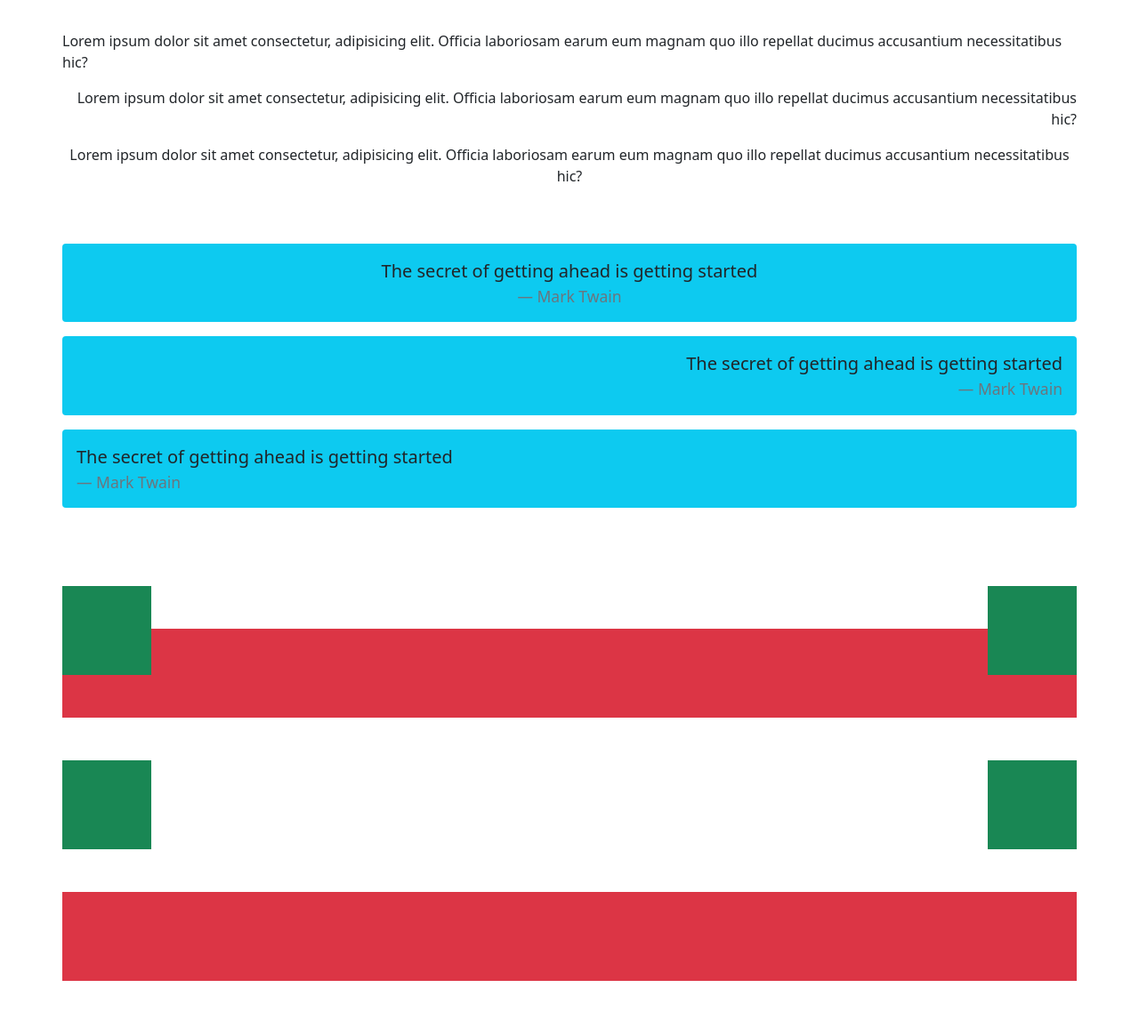
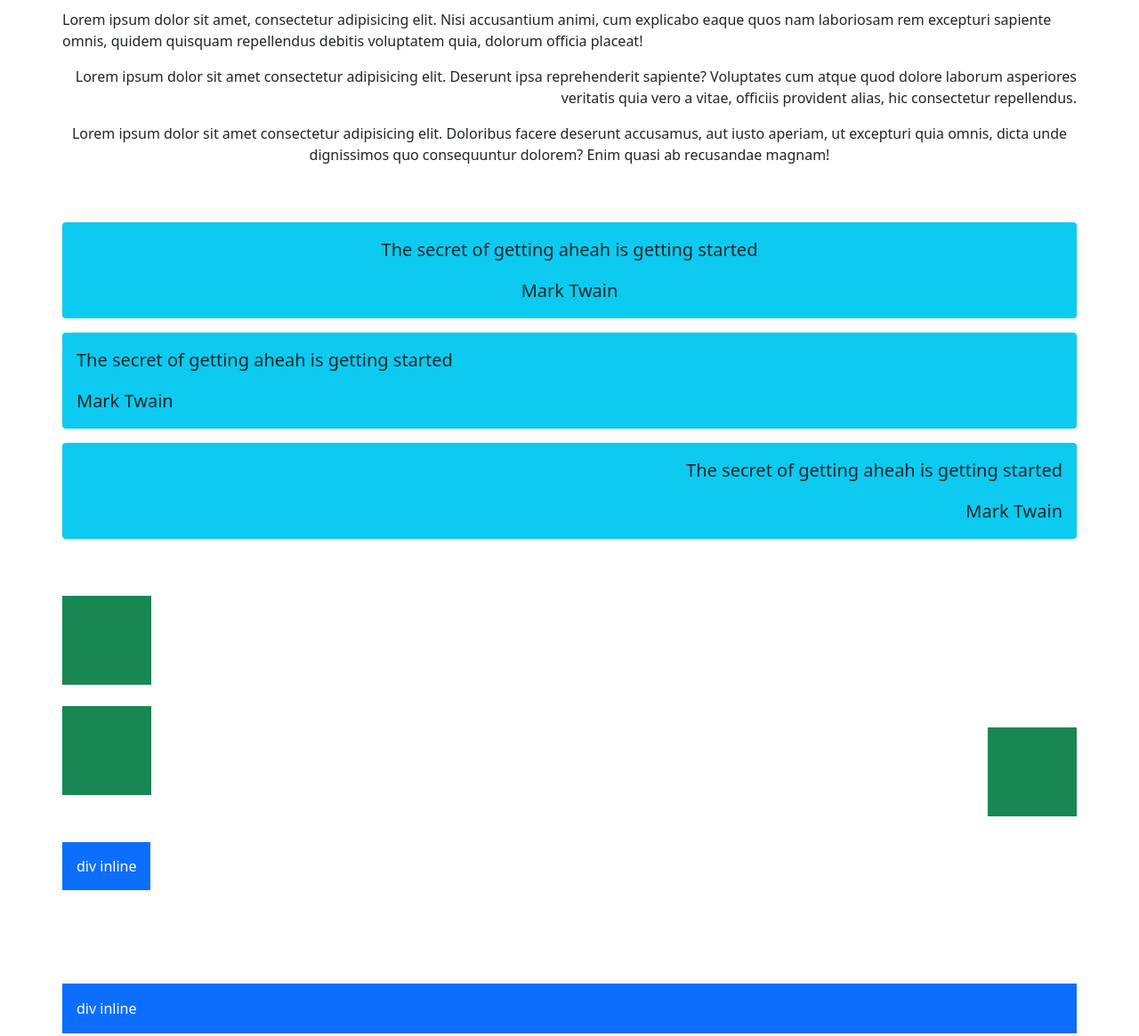
Before and after one commit to argun8394/bootstrap-lesson, a plain HTML site: page 04_08_lesson1/6.display-align.html in a window 1280 px wide. Shown: the part 140-1305 px from the top of the page at 89% size. Drawn offline with nearby package versions, Linux system fonts and the light colour scheme.

Commit message:
display -align last

```diff
--- a/04_08_lesson1/6.display-align.html
+++ b/04_08_lesson1/6.display-align.html
@@ -1,74 +1,89 @@
 <!DOCTYPE html>
 <html lang="en">
+
 <head>
     <meta charset="UTF-8">
     <meta http-equiv="X-UA-Compatible" content="IE=edge">
     <meta name="viewport" content="width=device-width, initial-scale=1.0">
     <link href="https://cdn.jsdelivr.net/npm/bootstrap@5.0.2/dist/css/bootstrap.min.css" rel="stylesheet" integrity="sha384-EVSTQN3/azprG1Anm3QDgpJLIm9Nao0Yz1ztcQTwFspd3yD65VohhpuuCOmLASjC" crossorigin="anonymous">
-    <title>Display-Align</title>
-
+    <title>Template</title>
     <style>
-        body{
+        body {
             padding: 70px;
         }
     </style>
 </head>
+
 <body>
+    <h1> Hello FS Team!</h1>
 
-    <h1>Hello FS Team!</h1>
 
-    <br><br>
+    <br>
+    <p class="text-start">Lorem ipsum dolor sit amet, consectetur adipisicing elit. Nisi accusantium animi, cum explicabo eaque quos nam laboriosam rem excepturi sapiente omnis, quidem quisquam repellendus debitis voluptatem quia, dolorum officia placeat!</p>
 
-    <p class="text-start">Lorem ipsum dolor sit amet consectetur, adipisicing elit. Officia laboriosam earum eum magnam quo illo repellat ducimus accusantium necessitatibus hic?</p>
+    <p class="text-end">Lorem ipsum dolor sit amet consectetur adipisicing elit. Deserunt ipsa reprehenderit sapiente? Voluptates cum atque quod dolore laborum asperiores veritatis quia vero a vitae, officiis provident alias, hic consectetur repellendus.</p>
 
-    <p class="text-end">Lorem ipsum dolor sit amet consectetur, adipisicing elit. Officia laboriosam earum eum magnam quo illo repellat ducimus accusantium necessitatibus hic?</p>
-
-    <p class="text-center">Lorem ipsum dolor sit amet consectetur, adipisicing elit. Officia laboriosam earum eum magnam quo illo repellat ducimus accusantium necessitatibus hic?</p>
+    <p class="text-center">Lorem ipsum dolor sit amet consectetur adipisicing elit. Doloribus facere deserunt accusamus, aut iusto aperiam, ut excepturi quia omnis, dicta unde dignissimos quo consequuntur dolorem? Enim quasi ab recusandae magnam!</p>
 
     <br><br>
 
     <blockquote class="blockquote bg-info p-3 rounded text-center">
-        <p>The secret of getting ahead is getting started</p>
-        <footer class="blockquote-footer">Mark Twain</footer>
+        <p>The secret of getting aheah is getting started</p>
+        <footer>
+            Mark Twain
+        </footer>
+    </blockquote>
+
+    <blockquote class="blockquote bg-info p-3 rounded text-start">
+        <p>The secret of getting aheah is getting started</p>
+        <footer>
+            Mark Twain
+        </footer>
     </blockquote>
 
     <blockquote class="blockquote bg-info p-3 rounded text-end">
-        <p>The secret of getting ahead is getting started</p>
-        <footer class="blockquote-footer">Mark Twain</footer>
-    </blockquote>
-
-    <blockquote class="blockquote bg-info p-3 rounded text-start">
-        <p>The secret of getting ahead is getting started</p>
-        <footer class="blockquote-footer">Mark Twain</footer>
+        <p>The secret of getting aheah is getting started</p>
+        <footer>
+            Mark Twain
+        </footer>
     </blockquote>
 
 
 
-    <br><br><br>
-
-    <!-- <div class="bg-success" style="width: 100px; height: 100px;"></div> -->
-    <div class="bg-success float-start" style="width: 100px; height: 100px;"></div>
-    <div class="bg-success float-end" style="width: 100px; height: 100px;"></div>
     <br><br>
-    <div class="bg-danger" style="height: 100px;"></div>
 
 
-    <br><br>
+    <div class="bg-success" style="width:100px; height: 100px;"></div>
+    <br>
+    <div class="bg-success float-start" style="width:100px; height: 100px;"></div>
+    <br>
+    <div class="bg-success float-end" style="width:100px; height: 100px;"></div>
 
-    <div class="clearfix">
-        <div class="bg-success float-start" style="width: 100px; height: 100px;"></div>
-        <div class="bg-success float-end" style="width: 100px; height: 100px;"></div>
-    </div>
-    <br><br>
-    <div class="bg-danger" style="height: 100px;"></div>
+    <br><br><br><br><br><br>
+
+
+    <div class=" d-inline bg-primary p-3 text-white">div inline</div>
+
+    <br><br><br><br><br><br>
+
+    <span class=" d-block bg-primary p-3 text-white">div inline</span>
+
+    <br><br><br><br><br><br>
+
+    <div class="d-none bg-danger" style="width:100px; height: 100px;">new div</div>
+    <div class="invisible bg-success" style="width:100px; height: 100px;">new div</div>
+    <div class="bg-primary" style="width:100px; height: 100px;">new div</div>
 
 
 
 
 
-    <br><br><br><br><br><br><br><br><br><br><br><br><br><br><br>
+
+
+
 
     <script src="https://cdn.jsdelivr.net/npm/@popperjs/core@2.9.2/dist/umd/popper.min.js" integrity="sha384-IQsoLXl5PILFhosVNubq5LC7Qb9DXgDA9i+tQ8Zj3iwWAwPtgFTxbJ8NT4GN1R8p" crossorigin="anonymous"></script>
     <script src="https://cdn.jsdelivr.net/npm/bootstrap@5.0.2/dist/js/bootstrap.min.js" integrity="sha384-cVKIPhGWiC2Al4u+LWgxfKTRIcfu0JTxR+EQDz/bgldoEyl4H0zUF0QKbrJ0EcQF" crossorigin="anonymous"></script>
 </body>
+
 </html>
```
